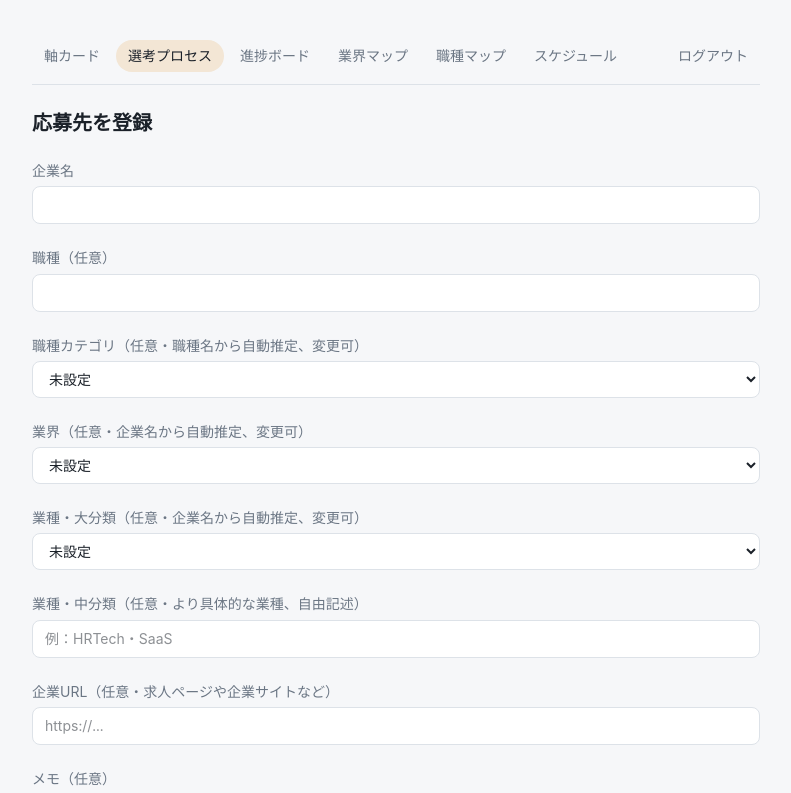
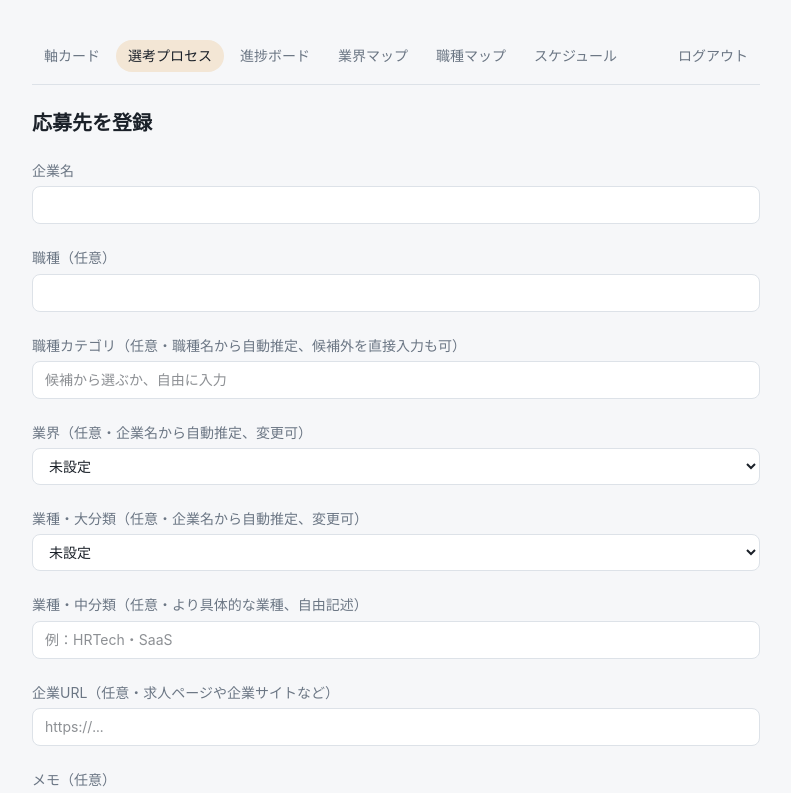
Before and after one commit to Kazu2359/career-axis-app, a Next.js app: page /selections/new in a window 1280 px wide. Shown: the top 793 px of the page, without its empty margins (244-1035 px from the left). Built offline with nearby package versions, Linux system fonts and the light colour scheme.

Commit message:
feat: 職種カテゴリをselectからinput+datalistに変更し自由入力可能に
固定候補は残しつつ、候補にない職種カテゴリも直接入力できるようにした

```diff
--- a/src/app/selections/[id]/page.tsx
+++ b/src/app/selections/[id]/page.tsx
@@ -172,8 +172,9 @@ export default function SelectionDetailPage() {
           className="rounded-lg border border-border bg-panel px-3 py-2 text-sm outline-none focus:border-accent"
         />
       </Field>
-      <Field label="職種カテゴリ">
-        <select
+      <Field label="職種カテゴリ（候補外を直接入力も可）">
+        <input
+          list="position-category-options"
           value={selection.positionCategory ?? ""}
           onChange={(e) =>
             setSelection({
@@ -181,15 +182,14 @@ export default function SelectionDetailPage() {
               positionCategory: e.target.value || null,
             })
           }
+          placeholder="候補から選ぶか、自由に入力"
           className="rounded-lg border border-border bg-panel px-3 py-2 text-sm outline-none focus:border-accent"
-        >
-          <option value="">未設定</option>
+        />
+        <datalist id="position-category-options">
           {POSITION_CATEGORIES.map((c) => (
-            <option key={c} value={c}>
-              {c}
-            </option>
+            <option key={c} value={c} />
           ))}
-        </select>
+        </datalist>
       </Field>
       <Field label="業界">
         <select
--- a/src/app/selections/new/page.tsx
+++ b/src/app/selections/new/page.tsx
@@ -98,22 +98,22 @@ export default function NewSelectionPage() {
           className="rounded-lg border border-border bg-panel px-3 py-2 text-sm outline-none focus:border-accent"
         />
       </Field>
-      <Field label="職種カテゴリ（任意・職種名から自動推定、変更可）">
-        <select
+      <Field label="職種カテゴリ（任意・職種名から自動推定、候補外を直接入力も可）">
+        <input
+          list="position-category-options"
           value={positionCategory}
           onChange={(e) => {
             setPositionCategory(e.target.value);
             setPositionCategoryTouched(true);
           }}
+          placeholder="候補から選ぶか、自由に入力"
           className="rounded-lg border border-border bg-panel px-3 py-2 text-sm outline-none focus:border-accent"
-        >
-          <option value="">未設定</option>
+        />
+        <datalist id="position-category-options">
           {POSITION_CATEGORIES.map((c) => (
-            <option key={c} value={c}>
-              {c}
-            </option>
+            <option key={c} value={c} />
           ))}
-        </select>
+        </datalist>
       </Field>
       <Field label="業界（任意・企業名から自動推定、変更可）">
         <select
```
